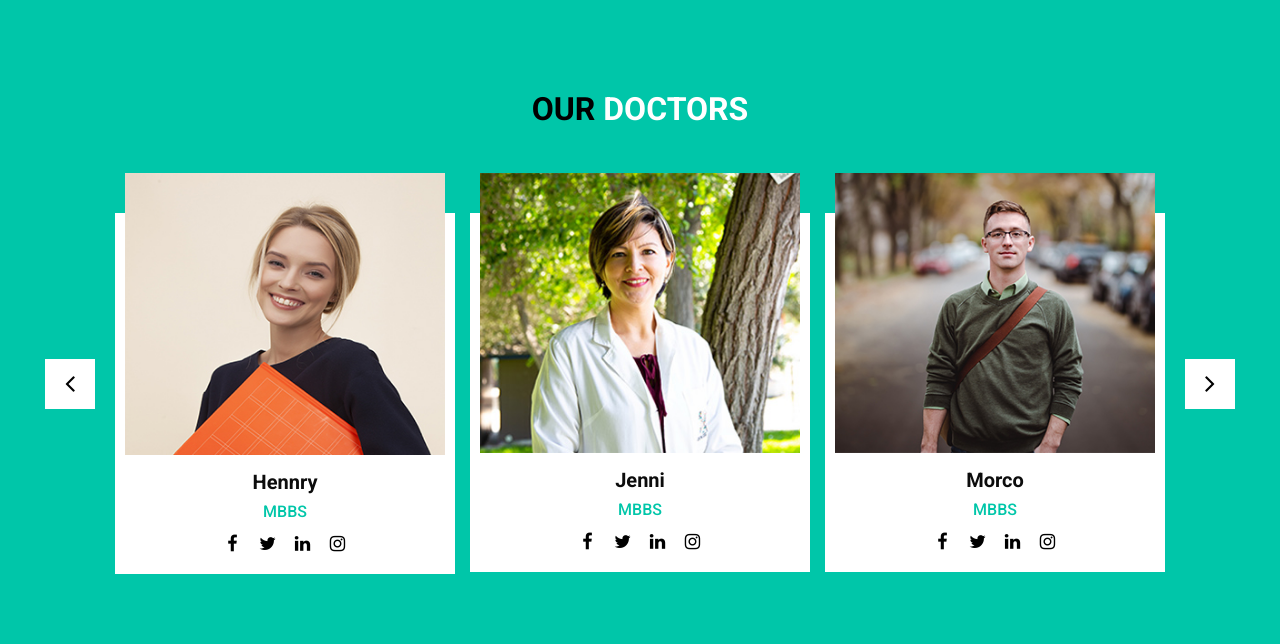
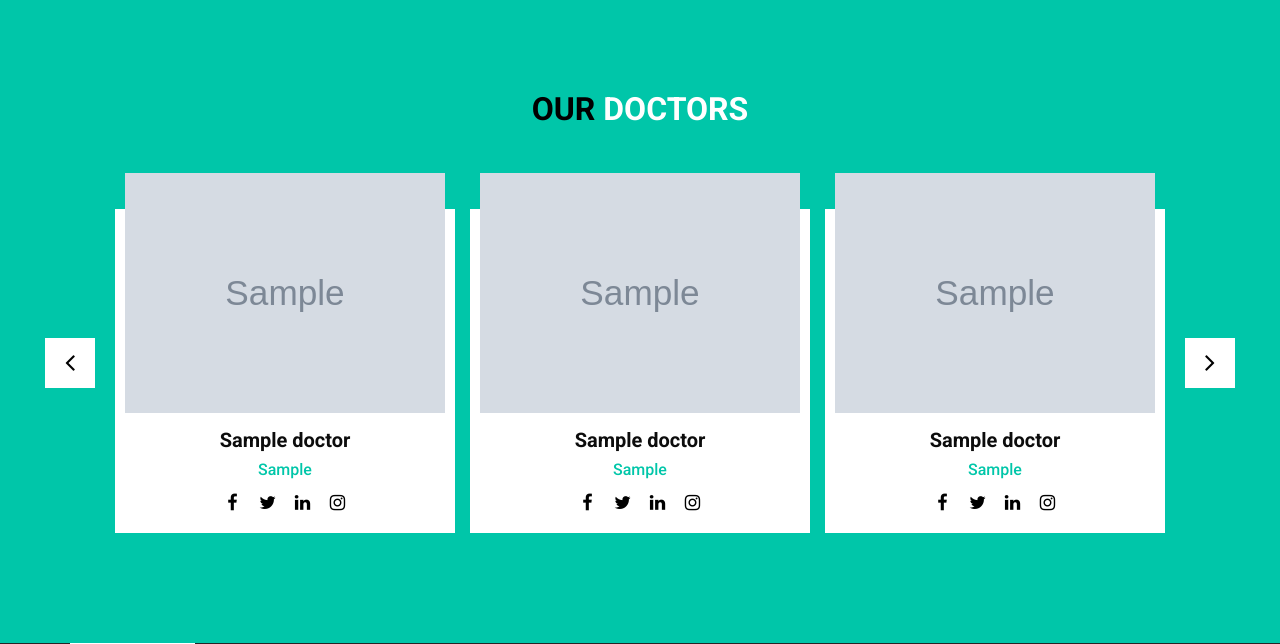
Before and after one commit to Zahra121377/DjangoTemplateTask-Kaaryar-HW2, a Django app: template healthcare/templates/healthcare/doctor.html in a window 1280 px wide. Shown: the part 164-808 px from the top of the page. Run offline with Django 4.2, Linux system fonts and the light colour scheme; the template is opened without the code that fills it: values that come from a table or form of the project are taken from there, others are empty; tables that the repository leaves empty hold one stand-in row (values such as "Sample post"); grey boxes marked "Sample" are stand-in pictures; some libraries are stand-ins or nearby versions.

Commit message:
Change template based on model

```diff
--- a/healthcare/templates/healthcare/doctor.html
+++ b/healthcare/templates/healthcare/doctor.html
@@ -135,7 +135,7 @@
 
   <!-- team section -->
 
-  <section class="team_section layout_padding">
+  <!-- <section class="team_section layout_padding">
     <div class="container">
       <div class="heading_container heading_center">
         <h2>
@@ -234,9 +234,66 @@
         </div>
       </div>
     </div>
+  </section> -->
+
+  <!-- end team section -->
+
+<!-- new team section -->
+
+  <section class="team_section layout_padding">
+      <div class="container">
+          <div class="heading_container heading_center">
+              <h2>
+                  Our <span>Doctors</span>
+              </h2>
+          </div>
+          <div class="carousel-wrap ">
+              <div class="owl-carousel team_carousel">
+                  {% for doctor in doctors %}
+                  <div class="item">
+                      <div class="box">
+                          <div class="img-box">
+                              <img src="{{ doctor.profile_image}}" alt="{{ doctor.name }}" />
+                          </div>
+                          <div class="detail-box">
+                              <h5>
+                                  {{ doctor.name }}
+                              </h5>
+                              <h6>
+                                  {{ doctor.specialization }}
+                              </h6>
+                              <div class="social_box">
+                                  {% if doctor.facebook_link %}
+                                  <a href="{{ doctor.facebook_link }}" target="_blank">
+                                      <i class="fa fa-facebook" aria-hidden="true"></i>
+                                  </a>
+                                  {% endif %}
+                                  {% if doctor.twitter_link %}
+                                  <a href="{{ doctor.twitter_link }}" target="_blank">
+                                      <i class="fa fa-twitter" aria-hidden="true"></i>
+                                  </a>
+                                  {% endif %}
+                                  {% if doctor.linkedin_link %}
+                                  <a href="{{ doctor.linkedin_link }}" target="_blank">
+                                      <i class="fa fa-linkedin" aria-hidden="true"></i>
+                                  </a>
+                                  {% endif %}
+                                  {% if doctor.instagram_link %}
+                                  <a href="{{ doctor.instagram_link }}" target="_blank">
+                                      <i class="fa fa-instagram" aria-hidden="true"></i>
+                                  </a>
+                                  {% endif %}
+                              </div>
+                          </div>
+                      </div>
+                  </div>
+                  {% endfor %}
+              </div>
+          </div>
+      </div>
   </section>
 
-  <!-- end team section -->
+<!-- end new team section -->
 
 
   <!-- info section -->
--- a/healthcare/urls.py
+++ b/healthcare/urls.py
@@ -3,5 +3,5 @@ from django.urls import path
 from .views import doctors_list
 
 urlpatterns = [
-    path('doctors/', doctors_list, name='doctors-list'),
+    path('', doctors_list, name='doctors-list'),
 ]
```
